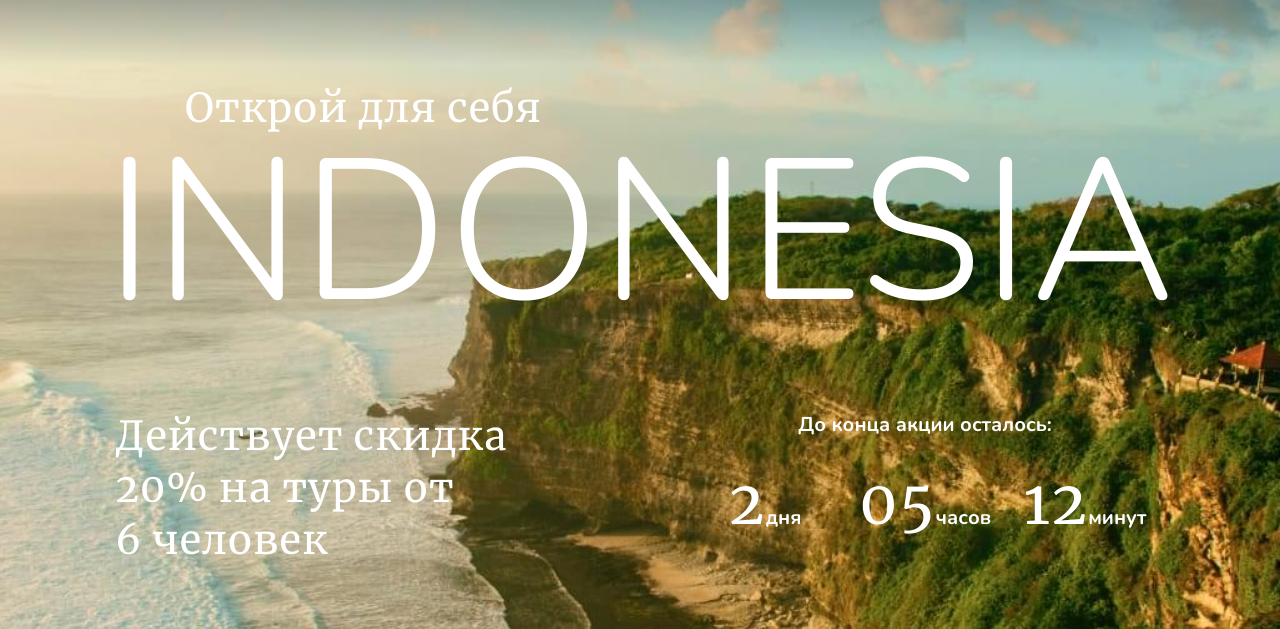
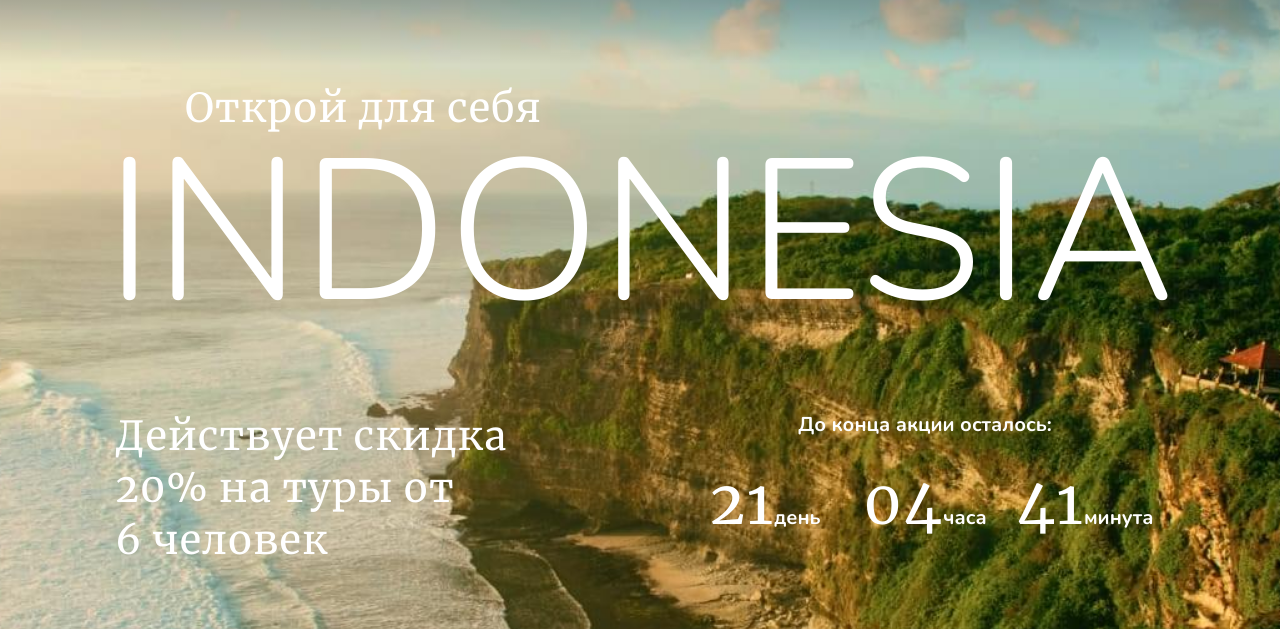
Before and after one commit to AnnZblt/indo_travel, a plain HTML site: page index.html in a window 1280 px wide. Shown: the part 110-739 px from the top of the page. Drawn offline with Linux system fonts and the light colour scheme.

Commit message:
Add timer module on page

```diff
--- a/index.html
+++ b/index.html
@@ -1,18 +1,22 @@
 <!DOCTYPE html>
 <html lang="en">
+
 <head>
   <meta charset="UTF-8">
   <meta http-equiv="X-UA-Compatible" content="IE=edge">
   <meta name="viewport" content="width=device-width,initial-scale=1">
-  <link rel="preload" href="fonts/merriweather-v28-latin_cyrillic-regular.woff2" as="font" type="font/woff2" crossorigin>
+  <link rel="preload" href="fonts/merriweather-v28-latin_cyrillic-regular.woff2" as="font" type="font/woff2"
+    crossorigin>
   <link rel="preload" href="fonts/nunito-v20-latin_cyrillic-300.woff2" as="font" type="font/woff2" crossorigin>
   <link rel="preload" href="fonts/nunito-v20-latin_cyrillic-700.woff2" as="font" type="font/woff2" crossorigin>
   <link rel="icon" type="image/svg+xml" href="img/favicon.svg">
   <link rel="icon" type="image/png" href="img/favicon.png">
   <link rel="stylesheet" href="css/index.css">
   <link rel="stylesheet" href="css/timer.css">
+  <script src="scripts/index.js" type="module"></script>
   <title>Indonesia</title>
 </head>
+
 <body>
   <header class="header">
     <div class="container header__container">
@@ -44,17 +48,20 @@
 
           <p class="hero__text">Действует скидка 20% на туры от 6&nbsp;человек</p>
 
-          <div class="hero__timer timer" data-timer-deadline="15/01/2022">
+          <div class="hero__timer timer" data-timer-deadline="08/01/2023">
             <p class="timer__title">До конца акции осталось:</p>
             <p class="timer__item timer__item_days">
               <span class="timer__count timer__count_days">2</span>
-              <span class="timer__units timer__units_days">дня</span></p>
+              <span class="timer__units timer__units_days">дня</span>
+            </p>
             <p class="timer__item timer__item_hours">
               <span class="timer__count timer__count_hours">05</span>
-              <span class="timer__units timer__units_hours">часов</span></p>
+              <span class="timer__units timer__units_hours">часов</span>
+            </p>
             <p class="timer__item timer__item_minutes">
               <span class="timer__count timer__count_minutes">12</span>
-              <span class="timer__units timer__units_minutes">минут</span></p>
+              <span class="timer__units timer__units_minutes">минут</span>
+            </p>
           </div>
 
           <button class="button hero__button">Забронировать</button>
@@ -65,10 +72,13 @@
       <div class="container about__container about__content">
         <div class="about__grid-item about__grid-item_a">
           <h2 class="section__title">Индонезия</h2>
-          <p class="section__text about__text about__text_big about__text_a">Незабываемая, чистая красота островов восхищает своей нетронутой природой и культурными традициями.</p>
+          <p class="section__text about__text about__text_big about__text_a">Незабываемая, чистая красота островов
+            восхищает своей нетронутой природой и культурными традициями.</p>
         </div>
 
-        <p class="section__text section__text_small about__text about__text_small about__grid-item about__grid-item_b">Величественная Индонезия — квинтэссенция экзотики: первозданная природа Бали и пляжи с черным песком острова Суматра, дворцы и батик Явы и дождевые леса Калимантана.</p>
+        <p class="section__text section__text_small about__text about__text_small about__grid-item about__grid-item_b">
+          Величественная Индонезия — квинтэссенция экзотики: первозданная природа Бали и пляжи с черным песком острова
+          Суматра, дворцы и батик Явы и дождевые леса Калимантана.</p>
 
         <div class="about__pics about__grid-item">
           <div class="about__list">
@@ -76,46 +86,64 @@
             <img src="img/about/palm.jpg" alt="Пальмы" class="about__item about__item_b about__image">
             <img src="img/about/monkey.jpg" alt="Обезьяна" class="about__item about__item_c about__image">
             <img src="img/about/gazebo.jpg" alt="Беседка" class="about__item about__item_d about__image">
-            <img src="img/about/sunshine.jpg" alt="Солнечные лучи" class="about__item about__item_e about__image"></div>
+            <img src="img/about/sunshine.jpg" alt="Солнечные лучи" class="about__item about__item_e about__image">
+          </div>
         </div>
 
-        <p class="section__text section__text_small about__text about__text_small about__grid-item about__grid-item_c">Индонезия расположилась на&nbsp;легендарных и известных своей довольно непохожей историей островах Юго-Восточной Азии – на&nbsp;Суматре, Яве, Сулавеси, Бали, отчасти на&nbsp;Борнео и на&nbsp;Новой Гвинее, а также на&nbsp;множестве более мелких островов Малайского архипелага.</p>
+        <p class="section__text section__text_small about__text about__text_small about__grid-item about__grid-item_c">
+          Индонезия расположилась на&nbsp;легендарных и известных своей довольно непохожей историей островах
+          Юго-Восточной Азии – на&nbsp;Суматре, Яве, Сулавеси, Бали, отчасти на&nbsp;Борнео и на&nbsp;Новой Гвинее, а
+          также на&nbsp;множестве более мелких островов Малайского архипелага.</p>
       </div>
     </section>
     <section class="section travel" id="travel">
       <div class="container travel__container">
         <h2 class="section__title travel__title">Путешествие</h2>
-        <p class="section__text section__text_big travel__text travel__text_big">Посети это удивительное место, а мы покажем самые фантастические места.</p>
+        <p class="section__text section__text_big travel__text travel__text_big">Посети это удивительное место, а мы
+          покажем самые фантастические места.</p>
         <div class="travel__content">
           <ul class="travel__accordion" id="accordion">
             <li class="travel__item travel__item_active">
               <button class="travel__item-title">День 1-2: Прибытие в Джаккарту (о. Ява)</button>
               <div class="travel__item-text-wrapper">
-                <p class="travel__item-text">Свое путешествие мы начнем со столицы Индонезии – города Джаккарты. Она огромная, многоликая, многоголосая. В Центральном муниципалитете ждут известные достопримечательности, а в Северном — рестораны и рынки с морепродуктами. Западные районы хранят память о голландских колонизаторах, а в восточных кипит современная промышленность.</p>
+                <p class="travel__item-text">Свое путешествие мы начнем со столицы Индонезии – города Джаккарты. Она
+                  огромная, многоликая, многоголосая. В Центральном муниципалитете ждут известные достопримечательности,
+                  а в Северном — рестораны и рынки с морепродуктами. Западные районы хранят память о голландских
+                  колонизаторах, а в восточных кипит современная промышленность.</p>
               </div>
             </li>
             <li class="travel__item">
               <button class="travel__item-title">День 3-5: О. Бали</button>
               <div class="travel__item-text-wrapper">
-                <p class="travel__item-text">Природа острова поражает экзотичностью лесов, величием гор и до сих пор действующих вулканов, среди которых самыми живописными считаются Гунунг-Батур и Гунунг-Агунг. Именно сочетание необычной природы и старинных индуистских храмов – прекрасная и уникальная особенность Бали, выделяющая его из других островов Индонезии.</p>
+                <p class="travel__item-text">Природа острова поражает экзотичностью лесов, величием гор и до сих пор
+                  действующих вулканов, среди которых самыми живописными считаются Гунунг-Батур и Гунунг-Агунг. Именно
+                  сочетание необычной природы и старинных индуистских храмов – прекрасная и уникальная особенность Бали,
+                  выделяющая его из других островов Индонезии.</p>
               </div>
             </li>
             <li class="travel__item">
               <button class="travel__item-title">День 6-8: О. Сулавеси</button>
               <div class="travel__item-text-wrapper">
-                <p class="travel__item-text">Сулавеси — настоящий заповедник культур и традиций, а к тому же ещё и просто очень красивый и зелёный остров. Пещерные захоронения, экзотическая природа, заповедник острова Бутон, дайвинг среди коралловых рифов в районе залива Манадо, горные озёра, пышные народные церемонии — всё это привлекает сюда тысячи туристов каждый год.</p>
+                <p class="travel__item-text">Сулавеси — настоящий заповедник культур и традиций, а к тому же ещё и
+                  просто очень красивый и зелёный остров. Пещерные захоронения, экзотическая природа, заповедник острова
+                  Бутон, дайвинг среди коралловых рифов в районе залива Манадо, горные озёра, пышные народные церемонии
+                  — всё это привлекает сюда тысячи туристов каждый год.</p>
               </div>
             </li>
             <li class="travel__item">
               <button class="travel__item-title">День 9-11: О. Калимантан</button>
               <div class="travel__item-text-wrapper">
-                <p class="travel__item-text">Калимантан (Борнео)— третий по величине остров в мире; единственный морской остров, разделённый между тремя государствами: Индонезией, Малайзией и Брунеем.</p>
+                <p class="travel__item-text">Калимантан (Борнео)— третий по величине остров в мире; единственный морской
+                  остров, разделённый между тремя государствами: Индонезией, Малайзией и Брунеем.</p>
               </div>
             </li>
             <li class="travel__item">
               <button class="travel__item-title">День 12-14: О. Суматра</button>
               <div class="travel__item-text-wrapper">
-                <p class="travel__item-text">Суматра — один из крупнейших островов Индонезии, известный своими протяженными пляжами с темным песком, руинами древних храмовых комплексов и дворцов и нетронутой природой. Вдоль западного побережья Суматры раскинулись горы Барисан, самый высокий пик которых — гора Керинчи (3800 м).</p>
+                <p class="travel__item-text">Суматра — один из крупнейших островов Индонезии, известный своими
+                  протяженными пляжами с темным песком, руинами древних храмовых комплексов и дворцов и нетронутой
+                  природой. Вдоль западного побережья Суматры раскинулись горы Барисан, самый высокий пик которых — гора
+                  Керинчи (3800 м).</p>
               </div>
             </li>
           </ul>
@@ -128,7 +156,8 @@
         <div class="tour__info">
           <h2 class="section__title tour__title">Тур 14 дней</h2>
           <p class="section__text section__text_big">Думаем, показать тебе Индонезию лучше, чем рассказывать о ней.</p>
-          <p class="section__text tour__text">Выбери удобные даты, укажи количество людей, и выбери дополнительные опции.</p>
+          <p class="section__text tour__text">Выбери удобные даты, укажи количество людей, и выбери дополнительные
+            опции.</p>
         </div>
         <div class="tour__content">
           <form action="#" class="tour__form">
@@ -160,32 +189,39 @@
     <section class="section why" id="why">
       <div class="container why__container">
         <h2 class="section__title why__title">Почему мы?</h2>
-        <p class="section__text section__text_big why__text why__text_big">Мы знаем, как сделать ваше путешествие незабываемым.</p>
+        <p class="section__text section__text_big why__text why__text_big">Мы знаем, как сделать ваше путешествие
+          незабываемым.</p>
         <div class="why__content">
           <ul class="why__list">
             <li class="why__item">
               <h3 class="why__item-title">Эксперты по Индонезии с 2006 года.</h3>
-              <p class="why__item-text">Уже 15 лет мы открываем для всех желающих великолепные и загадочные острова Индонезии.</p>
+              <p class="why__item-text">Уже 15 лет мы открываем для всех желающих великолепные и загадочные острова
+                Индонезии.</p>
             </li>
             <li class="why__item">
               <h3 class="why__item-title">У нас цена = качество.</h3>
-              <p class="why__item-text">Ценность наших туров невозможно переоценить. Мы показываем то, о чем другие могут только мечтать.</p>
+              <p class="why__item-text">Ценность наших туров невозможно переоценить. Мы показываем то, о чем другие
+                могут только мечтать.</p>
             </li>
             <li class="why__item">
               <h3 class="why__item-title">Поддержка 24/7.</h3>
-              <p class="why__item-text">Мы не бросаем наших туристов одних в диких местах, мы помогаем справляться со всеми сложностями, которые могут у вас возникнуть.</p>
+              <p class="why__item-text">Мы не бросаем наших туристов одних в диких местах, мы помогаем справляться со
+                всеми сложностями, которые могут у вас возникнуть.</p>
             </li>
             <li class="why__item">
               <h3 class="why__item-title">Медицинская помощь.</h3>
-              <p class="why__item-text">Вместе с нами в путешествие отправляются специалисты по оказанию экстренной медицинской помощи.</p>
+              <p class="why__item-text">Вместе с нами в путешествие отправляются специалисты по оказанию экстренной
+                медицинской помощи.</p>
             </li>
             <li class="why__item">
               <h3 class="why__item-title">Помощь с детьми.</h3>
-              <p class="why__item-text">Мы предоставим вам профессиональную няню, которая присмотрит за вашим чадом в часы вашего отсутствия.</p>
+              <p class="why__item-text">Мы предоставим вам профессиональную няню, которая присмотрит за вашим чадом в
+                часы вашего отсутствия.</p>
             </li>
             <li class="why__item">
               <h3 class="why__item-title">Национальная кухня.</h3>
-              <p class="why__item-text">Вы узнаете на вкус чем отличается тумпенг от наси горенга и попробуете настоящий индонезийский суп бунтут.</p>
+              <p class="why__item-text">Вы узнаете на вкус чем отличается тумпенг от наси горенга и попробуете настоящий
+                индонезийский суп бунтут.</p>
             </li>
           </ul>
         </div>
@@ -194,7 +230,8 @@
     <section class="section album" id="album">
       <div class="container album__container">
         <h2 class="section__title album__title">Фотоальбом</h2>
-        <p class="section__text section__text_big album__text">За годы поездок у нас накопилось много фотографий из Индонезии. Представляем их вам.</p>
+        <p class="section__text section__text_big album__text">За годы поездок у нас накопилось много фотографий из
+          Индонезии. Представляем их вам.</p>
       </div>
       <div class="album__slider">
         <ul class="album__list">
@@ -202,37 +239,43 @@
             <picture>
               <source srcset="img/album/1.avif" type="image/avif">
               <source srcset="img/album/1.webp" type="image/webp">
-              <img src="img/album/1.jpg" alt="Остров" class="album__image"></picture>
+              <img src="img/album/1.jpg" alt="Остров" class="album__image">
+            </picture>
           </li>
           <li class="album__item">
             <picture>
               <source srcset="img/album/2.avif" type="image/avif">
               <source srcset="img/album/2.webp" type="image/webp">
-              <img src="img/album/2.jpg" alt="Горы" class="album__image"></picture>
+              <img src="img/album/2.jpg" alt="Горы" class="album__image">
+            </picture>
           </li>
           <li class="album__item">
             <picture>
               <source srcset="img/album/3.avif" type="image/avif">
               <source srcset="img/album/3.webp" type="image/webp">
-              <img src="img/album/3.jpg" alt="Лодки" class="album__image"></picture>
+              <img src="img/album/3.jpg" alt="Лодки" class="album__image">
+            </picture>
           </li>
           <li class="album__item">
             <picture>
               <source srcset="img/album/4.avif" type="image/avif">
               <source srcset="img/album/4.webp" type="image/webp">
-              <img src="img/album/4.jpg" alt="Закат" class="album__image"></picture>
+              <img src="img/album/4.jpg" alt="Закат" class="album__image">
+            </picture>
           </li>
           <li class="album__item">
             <picture>
               <source srcset="img/album/5.avif" type="image/avif">
               <source srcset="img/album/5.webp" type="image/webp">
-              <img src="img/album/5.jpg" alt="Волны" class="album__image"></picture>
+              <img src="img/album/5.jpg" alt="Волны" class="album__image">
+            </picture>
           </li>
           <li class="album__item">
             <picture>
               <source srcset="img/album/6.avif" type="image/avif">
               <source srcset="img/album/6.webp" type="image/webp">
-              <img src="img/album/6.jpg" alt="Лагуна" class="album__image"></picture>
+              <img src="img/album/6.jpg" alt="Лагуна" class="album__image">
+            </picture>
           </li>
         </ul>
         <div class="album__left"></div>
@@ -270,11 +313,13 @@
           <div class="reservation__contacts">
             <div class="reservation__input-wrap">
               <label for="reservation__name" class="reservation__label">ФИО</label>
-              <input required type="text" class="reservation__input reservation__input_name" id="reservation__name" placeholder="Введите ваше ФИО">
+              <input required type="text" class="reservation__input reservation__input_name" id="reservation__name"
+                placeholder="Введите ваше ФИО">
             </div>
             <div class="reservation__input-wrap">
               <label for="reservation__phone" class="reservation__label">Телефон</label>
-              <input required type="text" class="reservation__input" id="reservation__phone" placeholder="Введите номер телефона">
+              <input required type="text" class="reservation__input" id="reservation__phone"
+                placeholder="Введите номер телефона">
             </div>
           </div>
           <div class="reservation__bottom">
@@ -307,7 +352,8 @@
         <div class="footer__contacts">
           <h2 class="footer__title">Контакты</h2>
           <p class="footer__contacts-text">Тел:<a href="tel:+79378392361" class="footer__link">+7 937 839 23-61</a></p>
-          <p class="footer__contacts-text">Email:<a href="mailto:IndoTravel@gmail.com" class="footer__link">IndoTravel@gmail.com</a>
+          <p class="footer__contacts-text">Email:<a href="mailto:IndoTravel@gmail.com"
+              class="footer__link">IndoTravel@gmail.com</a>
           </p>
           <ul class="footer__socials">
             <li class="footer__link">
@@ -320,10 +366,12 @@
               <a href="#" class="footer__socials-link footer__socials-link_youtube" aria-label="ссылка на youtube"></a>
             </li>
             <li class="footer__link">
-              <a href="#" class="footer__socials-link footer__socials-link_facebook" aria-label="ссылка на facebook"></a>
+              <a href="#" class="footer__socials-link footer__socials-link_facebook"
+                aria-label="ссылка на facebook"></a>
             </li>
             <li class="footer__link">
-              <a href="#" class="footer__socials-link footer__socials-link_tg" aria-label="ссылка на telegram"></a></li>
+              <a href="#" class="footer__socials-link footer__socials-link_tg" aria-label="ссылка на telegram"></a>
+            </li>
           </ul>
         </div>
         <form action="#" class="footer__form">
@@ -345,4 +393,5 @@
     </div>
   </footer>
 </body>
+
 </html>
--- /dev/null
+++ b/scripts/index.js
@@ -0,0 +1,3 @@
+import beginTimer from '/scripts/modules/timer.js';
+
+beginTimer();
--- /dev/null
+++ b/scripts/modules/timer.js
@@ -0,0 +1,92 @@
+const beginTimer = () => {
+  const nominativeUnits = [1, 21, 31, 41, 51];
+  const genitiveUnits =
+    [2, 3, 4, 22, 23, 24, 32, 33, 34, 42, 43, 44, 52, 53, 54];
+
+  const timerDays = document.querySelector('.timer__count_days');
+  const timerHours = document.querySelector('.timer__count_hours');
+  const timerMinutes = document.querySelector('.timer__count_minutes');
+  const daysUnits = document.querySelector('.timer__units_days');
+  const hoursUnits = document.querySelector('.timer__units_hours');
+  const minutesUnits = document.querySelector('.timer__units_minutes');
+  const deadline =
+    document.querySelector('.timer').getAttribute('data-timer-deadline');
+  const promotionText = document.querySelector('.hero__text');
+  const promotionTimer = document.querySelector('.hero__timer');
+
+  const getTimeRemaining = () => {
+    const dateStop = new Date(deadline).getTime();
+    const dateNow = Date.now();
+    const timeRemaining = dateStop - dateNow;
+
+    const minutes = Math.floor(timeRemaining / 1000 / 60 % 60);
+    const hours = Math.floor(timeRemaining / 1000 / 60 / 60 % 24);
+    const days = Math.floor(timeRemaining / 1000 / 60 / 60 / 24);
+
+    return {
+      timeRemaining,
+      minutes,
+      hours,
+      days,
+    };
+  };
+
+  const startTimer = () => {
+    const timer = getTimeRemaining();
+
+    timerDays.textContent = timer.days;
+    timerHours.textContent = timer.hours;
+    timerMinutes.textContent = timer.minutes;
+
+    const intervalId = setTimeout(startTimer, 1000);
+
+
+    if (timer.hours < 10) {
+      timerHours.textContent = '0' + timer.hours;
+    }
+
+    if (timer.minutes < 10) {
+      timerMinutes.textContent = '0' + timer.minutes;
+    }
+
+    if (nominativeUnits.includes(timer.days)) {
+      daysUnits.textContent = 'день';
+    } else {
+      daysUnits.textContent = 'дней';
+    }
+
+    if (nominativeUnits.includes(timer.hours)) {
+      hoursUnits.textContent = 'час';
+    } else {
+      hoursUnits.textContent = 'часов';
+    }
+
+    if (nominativeUnits.includes(timer.minutes)) {
+      minutesUnits.textContent = 'минута';
+    } else {
+      minutesUnits.textContent = 'минут';
+    }
+
+    if (genitiveUnits.includes(timer.days)) {
+      daysUnits.textContent = 'дня';
+    }
+
+    if (genitiveUnits.includes(timer.hours)) {
+      hoursUnits.textContent = 'часа';
+    }
+
+    if (genitiveUnits.includes(timer.minutes)) {
+      minutesUnits.textContent = 'минуты';
+    }
+
+    if (timer.timeRemaining <= 0) {
+      clearInterval(intervalId);
+      promotionText.remove();
+      promotionTimer.remove();
+    }
+  };
+
+  startTimer();
+};
+
+export default beginTimer;
```
